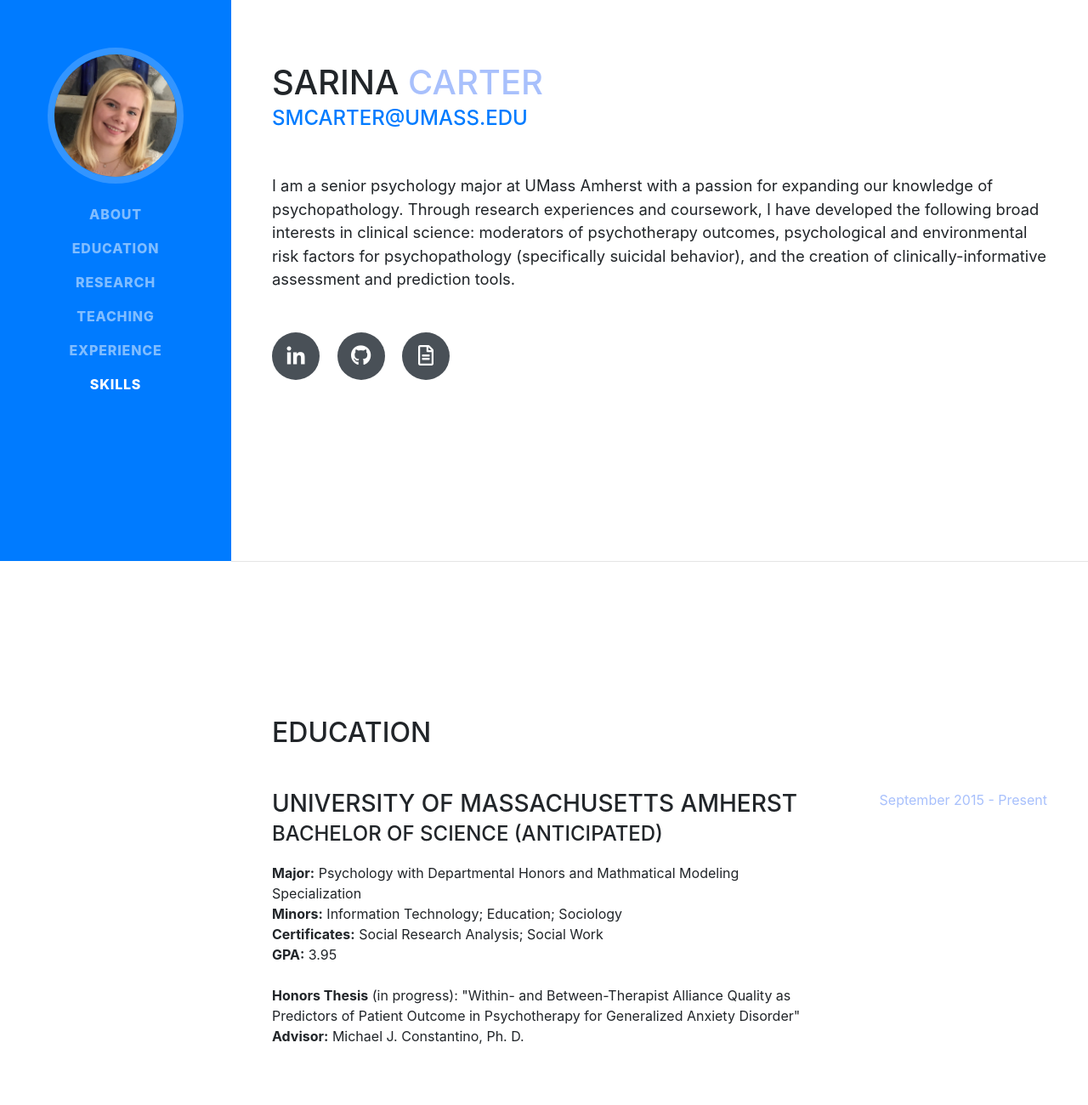
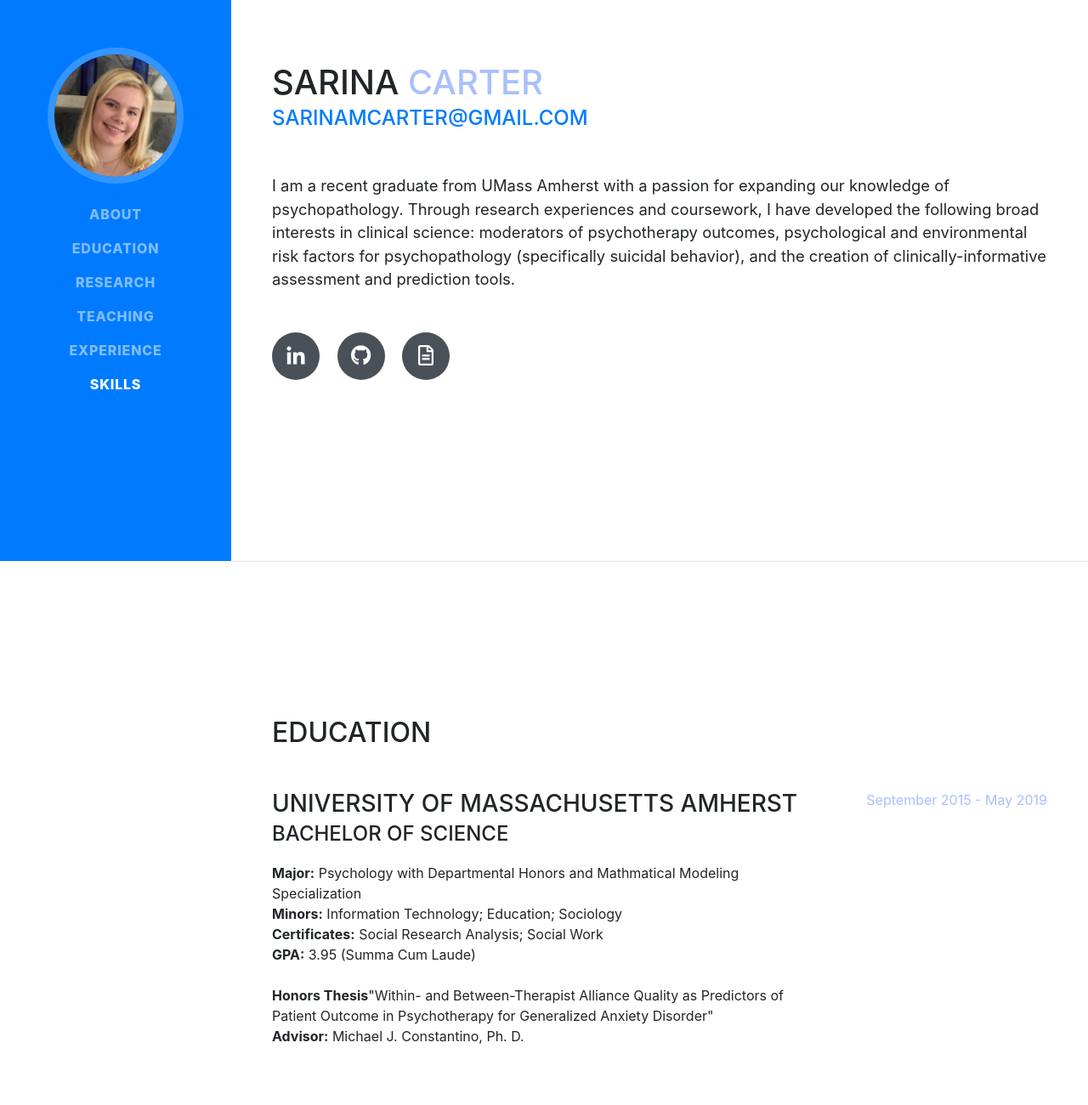
Before and after one commit to sarinamcarter/sarinamcarter.github.io, a website with bundled scripts: page index.html in a window 1280 px wide. Shown: the part 140-1440 px from the top of the page at 85% size. Built offline with nearby package versions, Linux system fonts and the light colour scheme; a web font is replaced by a local one.

Commit message:
May Update

```diff
--- a/index.html
+++ b/index.html
@@ -75,9 +75,9 @@
             <span class="text-primary">Carter</span>
           </h1>
           <div class="subheading mb-5">
-            <a href="mailto:smcarter@umass.edu">smcarter@umass.edu</a>
+            <a href="mailto:sarinamcarter@gmail.com">sarinamcarter@gmail.com</a>
           </div>
-          <p class="lead mb-5">I am a senior psychology major at UMass Amherst with a passion for expanding our knowledge of psychopathology. Through research experiences and coursework, I have developed the following broad interests in clinical science: moderators of psychotherapy outcomes, psychological and environmental risk factors for psychopathology (specifically suicidal behavior), and the creation of clinically-informative assessment and prediction tools.</p>
+          <p class="lead mb-5">I am a recent graduate from UMass Amherst with a passion for expanding our knowledge of psychopathology. Through research experiences and coursework, I have developed the following broad interests in clinical science: moderators of psychotherapy outcomes, psychological and environmental risk factors for psychopathology (specifically suicidal behavior), and the creation of clinically-informative assessment and prediction tools.</p>
           <div class="social-icons">
             <a href="https://www.linkedin.com/in/sarinacarter/">
               <i class="fab fa-linkedin-in"></i>
@@ -85,7 +85,7 @@
             <a href="https://github.com/sarinamcarter">
               <i class="fab fa-github"></i>
             </a>
-            <a href="https://sarinamcarter.github.io/docs/Carter_CV_March_2019.pdf" target="_blank">
+            <a href="https://sarinamcarter.github.io/docs/Carter_CV_May_2019.pdf" target="_blank">
               <i class="far fa-file-alt"></i>
             </a>
           </div>
@@ -101,16 +101,16 @@
           <div class="resume-item d-flex flex-column flex-md-row mb-5">
             <div class="resume-content mr-auto">
               <h3 class="mb-0">University of Massachusetts Amherst</h3>
-              <div class="subheading mb-3">Bachelor of Science (anticipated)</div>
+              <div class="subheading mb-3">Bachelor of Science</div>
               <div><b>Major:</b> Psychology with Departmental Honors and Mathmatical Modeling Specialization</div>
               <div><b>Minors:</b> Information Technology; Education; Sociology</div>
               <div><b>Certificates:</b> Social Research Analysis; Social Work</div>
-              <div><b>GPA:</b> 3.95</div><br>
-              <div><b>Honors Thesis</b> (in progress): "Within- and Between-Therapist Alliance Quality as Predictors of Patient Outcome in Psychotherapy for Generalized Anxiety Disorder"</div>
+              <div><b>GPA:</b> 3.95 (Summa Cum Laude)</div><br>
+              <div><b>Honors Thesis</b>"Within- and Between-Therapist Alliance Quality as Predictors of Patient Outcome in Psychotherapy for Generalized Anxiety Disorder"</div>
               <div><b>Advisor:</b> Michael J. Constantino, Ph. D.</div>
             </div>
             <div class="resume-date text-md-right">
-              <span class="text-primary">September 2015 - Present</span>
+              <span class="text-primary">September 2015 - May 2019</span>
             </div>
           </div>
 
@@ -130,7 +130,7 @@
                 Executed statistical analyses. Will defend full thesis to committee and deliver oral presentations of research. </p>
             </div>
             <div class="resume-date text-md-right">
-              <span class="text-primary">September 2018 - Present</span>
+              <span class="text-primary">September 2018 - May 2019</span>
             </div>
           </div>
 
@@ -166,7 +166,7 @@
                 <p>Trained in consensual qualitative research techniques to code semi-structured interviews. Conducted literature reviews. Transcribed interviews for several mixed-method studies.</p>
               </div>
               <div class="resume-date text-md-right">
-                <span class="text-primary">September 2016 - Present</span>
+                <span class="text-primary">September 2016 - May 2019</span>
               </div>
             </div>
         </div>
@@ -223,7 +223,7 @@
               <p>Encouraged floor members to develop a livable, inclusing, and responsible community through individual relationships. Developed educational and social opportunities through creative programming. Enforced University policy to ensure a safe and welcoming place for all members of the residence hall community through effective crisis management. Supported co-workers and supervisors in fostering a building-wide community.</p>
             </div>
             <div class="resume-date text-md-right">
-              <span class="text-primary">August 2016 - Present</span>
+              <span class="text-primary">August 2016 - May 2019</span>
             </div>
           </div>
 
```
Also changed, not shown: 1 other file.
